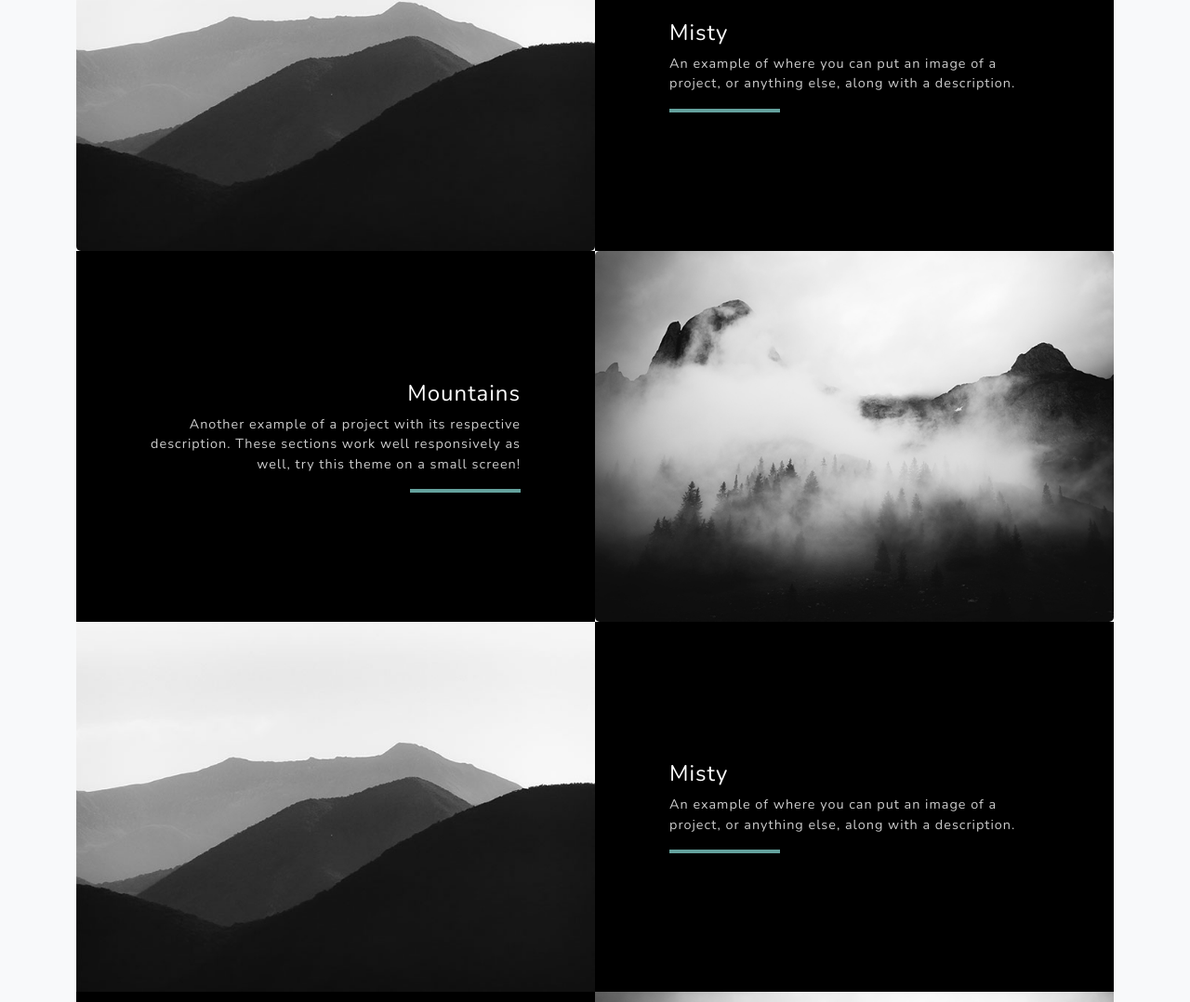
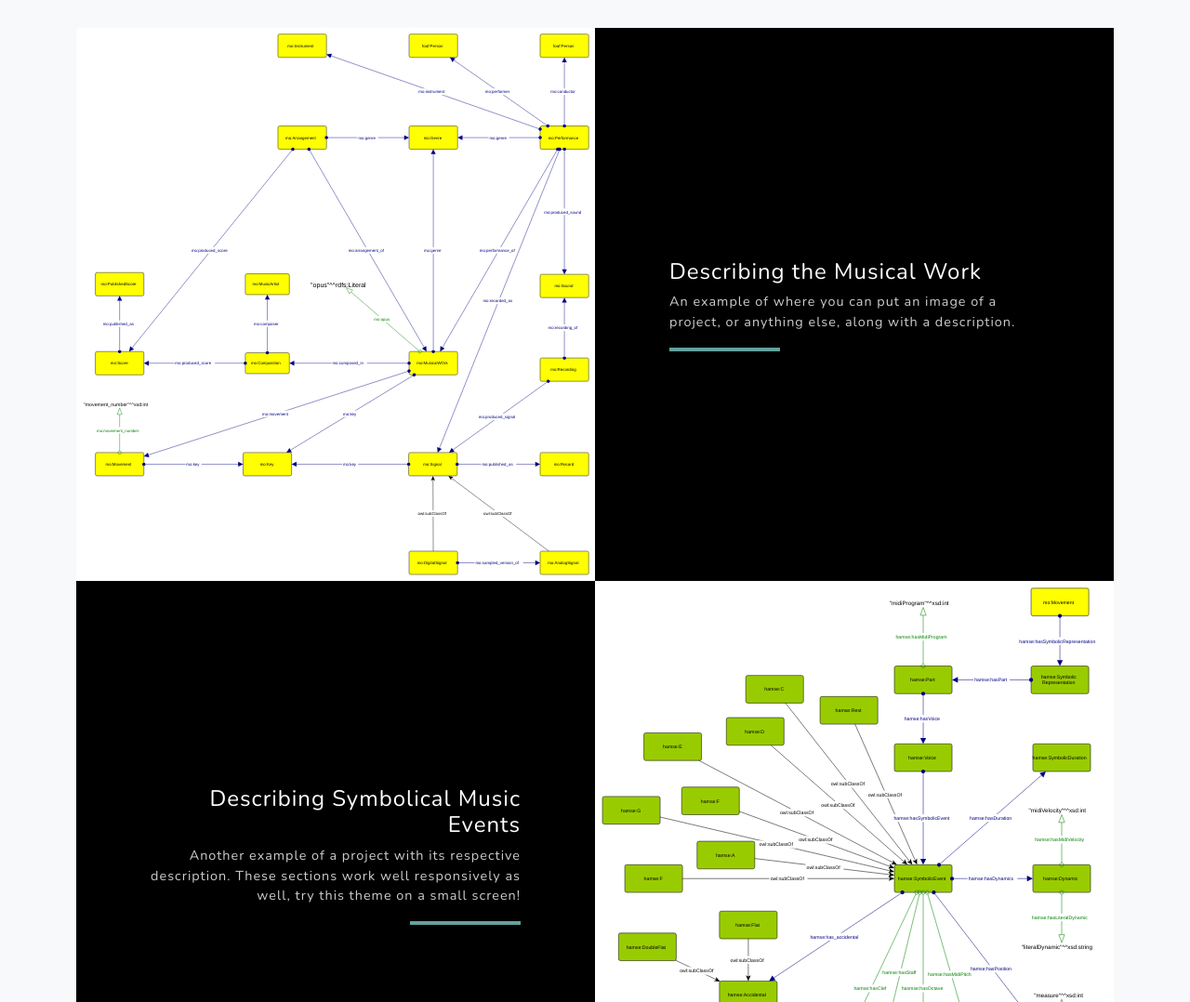
Before and after one commit to andreamust/HaMSE_project, a plain HTML site: page index.html in a window 1280 px wide. Shown: the part 2557-3635 px from the top of the page at 93% size. Drawn offline with nearby package versions, Linux system fonts and the light colour scheme.

Commit message:
images and titles

```diff
--- a/index.html
+++ b/index.html
@@ -65,22 +65,22 @@
             <div class="container">
                 <!-- Featured Project Row-->
                 <div class="row align-items-center no-gutters mb-4 mb-lg-5">
-                    <div class="col-xl-8 col-lg-7"><img id="myImg" class="img-fluid mb-3 mb-lg-0" src="assets/img/bg-masthead.jpeg" alt="" /></div>
+                    <div class="col-xl-8 col-lg-7"><img id="myImg" class="img-fluid mb-3 mb-lg-0" src="assets/img/HaMSE_Ontology_graph_5.svg" alt="" /></div>
                     <div class="col-xl-4 col-lg-5">
                         <div class="featured-text text-center text-lg-left">
-                            <h4>Shoreline</h4>
+                            <h4>The HaMSE Ontology</h4>
                             <p class="text-black-50 mb-0">Grayscale is open source and MIT licensed. This means you can use it for any project - even commercial projects! Download it, customize it, and publish your website!</p>
                         </div>
                     </div>
                 </div>
                 <!-- Project One Row-->
                 <div class="row justify-content-center no-gutters mb-5 mb-lg-0">
-                    <div class="col-lg-6"><img id="myImg" class="img-fluid" src="assets/img/demo-image-01.jpg" alt="" /></div>
+                    <div class="col-lg-6"><img id="myImg" class="img-fluid" src="assets/img/1_graph_mo.svg" alt="" /></div>
                     <div class="col-lg-6">
                         <div class="bg-black text-center h-100 project">
                             <div class="d-flex h-100">
                                 <div class="project-text w-100 my-auto text-center text-lg-left">
-                                    <h4 class="text-white">Misty</h4>
+                                    <h4 class="text-white">Describing the Musical Work</h4>
                                     <p class="mb-0 text-white-50">An example of where you can put an image of a project, or anything else, along with a description.</p>
                                     <hr class="d-none d-lg-block mb-0 ml-0" />
                                 </div>
@@ -90,12 +90,12 @@
                 </div>
                 <!-- Project Two Row-->
                 <div class="row justify-content-center no-gutters">
-                    <div class="col-lg-6"><img id="myImg" class="img-fluid" src="assets/img/demo-image-02.jpg" alt="" /></div>
+                    <div class="col-lg-6"><img id="myImg" class="img-fluid" src="assets/img/2_graph_hamseNote.svg" alt="" /></div>
                     <div class="col-lg-6 order-lg-first">
                         <div class="bg-black text-center h-100 project">
                             <div class="d-flex h-100">
                                 <div class="project-text w-100 my-auto text-center text-lg-right">
-                                    <h4 class="text-white">Mountains</h4>
+                                    <h4 class="text-white">Describing Symbolical Music Events</h4>
                                     <p class="mb-0 text-white-50">Another example of a project with its respective description. These sections work well responsively as well, try this theme on a small screen!</p>
                                     <hr class="d-none d-lg-block mb-0 mr-0" />
                                 </div>
@@ -103,14 +103,14 @@
                         </div>
                     </div>
                 </div>
-                <!-- Project One Row-->
+                <!-- Project Three Row-->
                 <div class="row justify-content-center no-gutters mb-5 mb-lg-0">
-                    <div class="col-lg-6"><img class="img-fluid" src="assets/img/demo-image-01.jpg" alt="" /></div>
+                    <div class="col-lg-6"><img class="img-fluid" src="assets/img/3_graph_hamseFeatures.svg" alt="" /></div>
                     <div class="col-lg-6">
                         <div class="bg-black text-center h-100 project">
                             <div class="d-flex h-100">
                                 <div class="project-text w-100 my-auto text-center text-lg-left">
-                                    <h4 class="text-white">Misty</h4>
+                                    <h4 class="text-white">Representing Extracted Features</h4>
                                     <p class="mb-0 text-white-50">An example of where you can put an image of a project, or anything else, along with a description.</p>
                                     <hr class="d-none d-lg-block mb-0 ml-0" />
                                 </div>
@@ -118,14 +118,14 @@
                         </div>
                     </div>
                 </div>
-                <!-- Project Two Row-->
+                <!-- Project Four Row-->
                 <div class="row justify-content-center no-gutters">
-                    <div class="col-lg-6"><img class="img-fluid" src="assets/img/demo-image-02.jpg" alt="" /></div>
+                    <div class="col-lg-6"><img class="img-fluid" src="assets/img/4_graph_tl.svg" alt="" /></div>
                     <div class="col-lg-6 order-lg-first">
                         <div class="bg-black text-center h-100 project">
                             <div class="d-flex h-100">
                                 <div class="project-text w-100 my-auto text-center text-lg-right">
-                                    <h4 class="text-white">Mountains</h4>
+                                    <h4 class="text-white">Score-audio-features Alignment</h4>
                                     <p class="mb-0 text-white-50">Another example of a project with its respective description. These sections work well responsively as well, try this theme on a small screen!</p>
                                     <hr class="d-none d-lg-block mb-0 mr-0" />
                                 </div>
```
Also changed, not shown: assets/img/1_graph_mo.svg (added), assets/img/2_graph_hamseNote.svg (added), assets/img/3_graph_hamseFeatures.svg (added), assets/img/4_graph_tl.svg (added), assets/img/HaMSE_Ontology_graph_5.svg (added).
